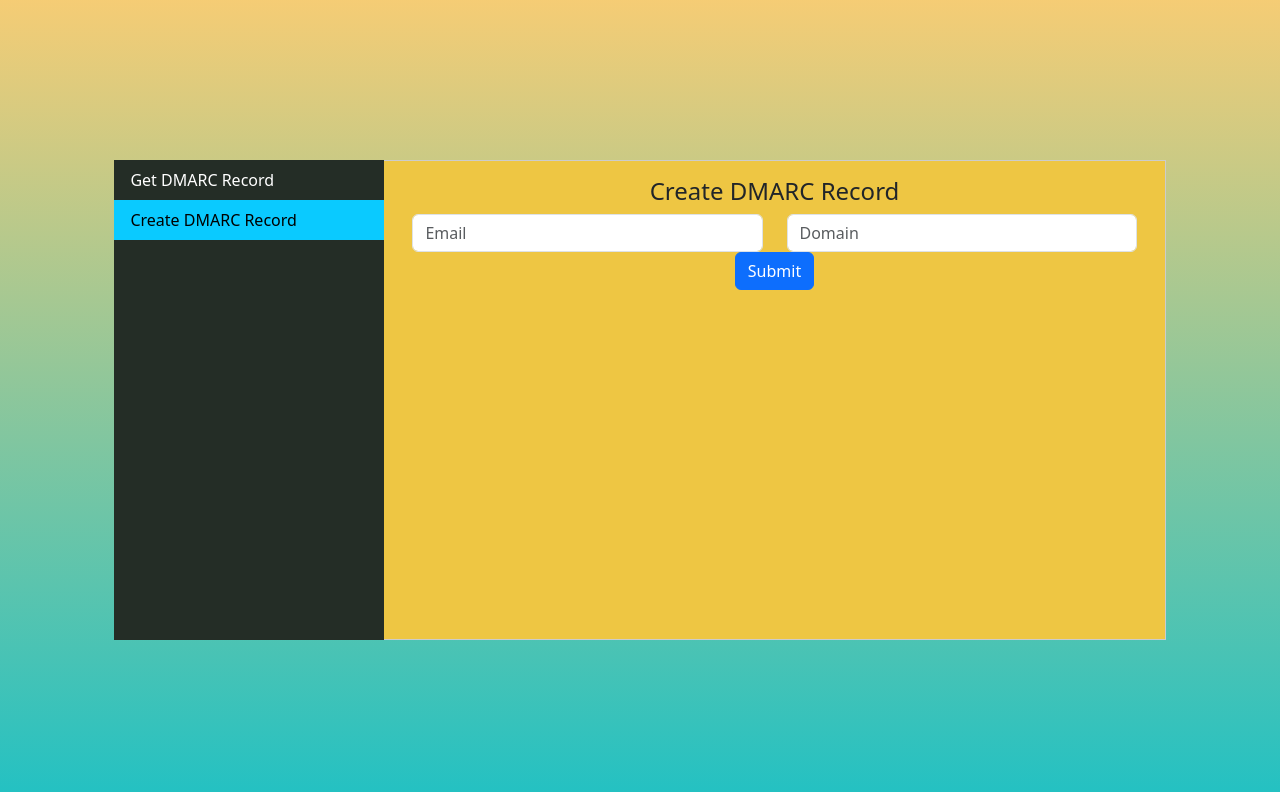
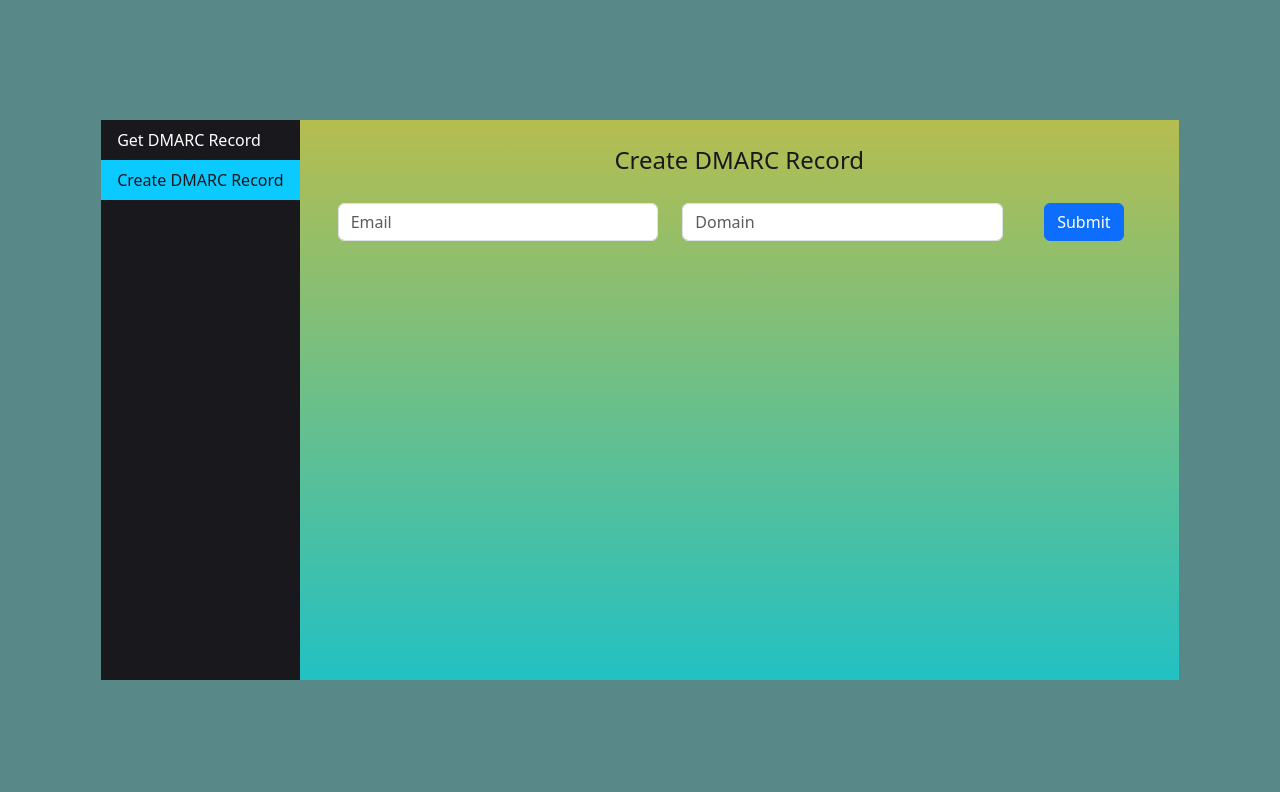
Before and after one commit to naomiezaki/DMARC-Report, a React (Create React App) app in the folder client/: page / in a window 1280 px wide. Both pictures are taken after a click on the button "Create DMARC Record". Shown: the top 792 px of the page. Built offline with nearby package versions, Linux system fonts and the light colour scheme.

Commit message:
added new component for result

```diff
--- a/client/src/App.css
+++ b/client/src/App.css
@@ -3,14 +3,18 @@
   height: 100vh;
   margin: 0;
   padding: 0;
-  background: linear-gradient(0deg, rgba(34,193,195,1) 0%, rgba(240,178,45,0.6587009803921569) 100%);
-  /* background-color: white; */
+  /* background: linear-gradient(0deg, rgba(34,193,195,1) 0%, rgba(240,178,45,0.6587009803921569) 100%); */
+  background-color: #588888;
 }
 
 h1{
   font-size: 24px !important;
+  color: #19181D !important;
 }
 
+.header {
+  padding: 10px;
+}
 .page{
   height: 100%;
   display: flex;
@@ -21,9 +25,10 @@ h1{
 .vertical-nav {
   float: left;
   /* border: 1px solid #ccc; */
-  background-color: #242D26;
-  width: 270px;
-  height: 60%;
+  background-color: #19181D;
+  /* width: 270px; */
+  width: auto;
+  height: 70%;
 }
 
 .vertical-nav-link {
@@ -42,20 +47,38 @@ h1{
 
 .vertical-nav-link:hover {
   background-color: #5CDCFF;
-  color: black !important;
+  color: #19181D !important;
 }
 
 .vertical-nav-link.active {
   background-color: #0ACAFF;
-  color: black !important;
+  color: #19181D !important;
 }
 
 .vertical-nav-tabcontent {
   float: left;
   padding: 0px 12px;
-  border: 1px solid #ccc;
+  /* border: 1px solid #ccc; */
   width: 70% !important;
   border-left: none;
-  height: 60%;
-  background-color: #EEC643;
+  height: 70%;
+  /* background-color: #EEA243; */
+  background: linear-gradient(0deg, rgba(34,193,195,1) 0%, rgba(230, 217, 50,0.6587009803921569) 100%);;
 }
+
+.form {
+  padding: 10px;
+}
+
+.result {
+  width:35vw;
+  margin: auto;
+  margin: 20px auto;
+  text-align: left;
+}
+
+.result .list-group-item {
+  background-color: #394753;
+  color: white;
+  font-size: 14px;
+}
--- a/client/src/App.js
+++ b/client/src/App.js
@@ -8,7 +8,7 @@ import Home from './pages/Home';
 
 function App() {
   return (
-    <div className="App ">
+    <div className="App">
 
       <Home/>
     </div>
--- /dev/null
+++ b/client/src/components/Result.js
@@ -0,0 +1,22 @@
+import { useState } from "react";
+
+import Card from 'react-bootstrap/Card';
+import ListGroup from 'react-bootstrap/ListGroup';
+
+function Result(props) {
+    const {record} = props;
+    return (
+        <Card className="result">
+            <ListGroup variant="flush">
+                {record.domain !== null && <ListGroup.Item><span><b>Domain:</b> {record.domain}</span></ListGroup.Item>}
+                {record.email !== null && <ListGroup.Item><span><b>Email:</b> {record.email}</span></ListGroup.Item>}
+                {record.created_at !== null && <ListGroup.Item><span><b>Created At:</b> {record.created_at}</span></ListGroup.Item>}
+                {record.reporting_uri !== null && <ListGroup.Item><span><b>Reporting URI:</b> {record.reporting_uri}</span></ListGroup.Item>}
+                {record.public_token !== null && <ListGroup.Item><span><b>Public Token:</b> {record.public_token}</span></ListGroup.Item>}
+                {record.private_token !== null && <ListGroup.Item><span><b>Private Token:</b> {record.private_token}</span></ListGroup.Item>}
+            </ListGroup>
+        </Card>
+    )
+}
+
+export default Result;
--- a/client/src/pages/CreateDMARCRecord.js
+++ b/client/src/pages/CreateDMARCRecord.js
@@ -7,6 +7,8 @@ import Row from 'react-bootstrap/Row';
 import Button from 'react-bootstrap/Button';
 
 import axios from 'axios';
+
+import Result from "../components/Result";
 
 function CreateDMARCRecord () {
     const [email, setEmail] = useState("");
@@ -37,38 +39,29 @@ function CreateDMARCRecord () {
         <Container className="p-3">
             <h1 className="header">Create DMARC Record</h1>
 
-            <Form>
+            <Form className="form">
                 <Row>
-                    <Col>
+                    <Col className="col-xs-12 col-sm-12 col-lg-5">
                         <Form.Control type="email" placeholder="Email" onChange={e => setEmail(e.target.value)}/>
 
                     </Col>
-                    <Col>
+                    <Col className="col-xs-12 col-sm-12 col-lg-5">
                         <Form.Control type="text" placeholder='Domain' onChange={e => setDomain(e.target.value)}/>
                     </Col>
-                </Row>
-                <Row>
-                     <Col>
+                    <Col className="col-xs-12 col-sm-12 col-lg-2">
                         <Button variant="primary" type="button" onClick={handleSubmit}>
                             Submit
                         </Button>
                     </Col>
                 </Row>
+                {/* <Row>
+
+                </Row> */}
             </Form>
 
             {
                 record !== null &&
-                <div>
-                    <p>Domain: {record.domain}</p>
-                    <p>Email: {record.email}</p>
-                    <p>Created At: {record.created_at}</p>
-                    <p>Reporting URI: {record.reporting_uri}</p>
-                    <p>Public Token: {record.public_token}</p>
-                    <p>Private Token: {record.private_token}</p>
-
-
-                </div>
-
+                <Result record={record}/>
             }
         </Container>
     )
--- a/client/src/pages/GetDMARCRecord.js
+++ b/client/src/pages/GetDMARCRecord.js
@@ -7,6 +7,7 @@ import Row from 'react-bootstrap/Row';
 import Button from 'react-bootstrap/Button';
 
 import axios from 'axios';
+import Result from "../components/Result";
 
 function GetDMARCRecord(){
     const [record, setRecord] = useState(null)
@@ -35,7 +36,7 @@ function GetDMARCRecord(){
         <Container className="p-3">
             <h1 className="header">Get DMARC Record</h1>
 
-            <Form>
+            <Form className="form">
                 <Row>
                     <Col className="col-md-10">
                         <Form.Control type="text" placeholder="API Token" onChange={e => setToken(e.target.value)}/>
@@ -50,14 +51,7 @@ function GetDMARCRecord(){
 
             {
                 record !== null &&
-                <div>
-                    <p>Domain: {record.domain}</p>
-                    <p>Public Token: {record.public_token}</p>
-                    <p>Created At: {record.created_at}</p>
-                    <p>Reporting URI: {record.reporting_uri}</p>
-                    <p>Email: {record.email}</p>
-                </div>
-
+                <Result record={record}/>
             }
         </Container>
     )
--- a/client/src/pages/Home.js
+++ b/client/src/pages/Home.js
@@ -1,10 +1,6 @@
 import { useState, useRef, useEffect } from "react";
 
 import Container from 'react-bootstrap/Container';
-import Col from 'react-bootstrap/Col';
-import Form from 'react-bootstrap/Form';
-import Row from 'react-bootstrap/Row';
-import Button from 'react-bootstrap/Button';
 import Nav from 'react-bootstrap/Nav';
 
 import GetDMARCReport from './GetDMARCRecord';
@@ -45,7 +41,7 @@ function Home() {
     }
 
     return (
-        <Container className="page justify-content-center">
+        <Container fluid className="page justify-content-center">
             <Nav defaultActiveKey="/home" className="vertical-nav flex-column">
                 <Nav.Link ref={defaultActiveRef} className="vertical-nav-link" onClick={(event)=>openTab(event, 'getDMARCRecord')}>Get DMARC Record</Nav.Link>
                 <Nav.Link className="vertical-nav-link" onClick={(event)=>openTab(event, 'createDMARCRecord')}>Create DMARC Record</Nav.Link>
@@ -58,14 +54,6 @@ function Home() {
             <Container id="createDMARCRecord" className="vertical-nav-tabcontent m-0">
                <CreateDMARCRecord/>
             </Container>
-            {/* <Row>
-                <Col>
-                    <GetDMARCReport/>
-                </Col>
-                <Col>
-                    <CreateDMARCRecord/>
-                </Col>
-            </Row> */}
         </Container>
     )
 }
```
